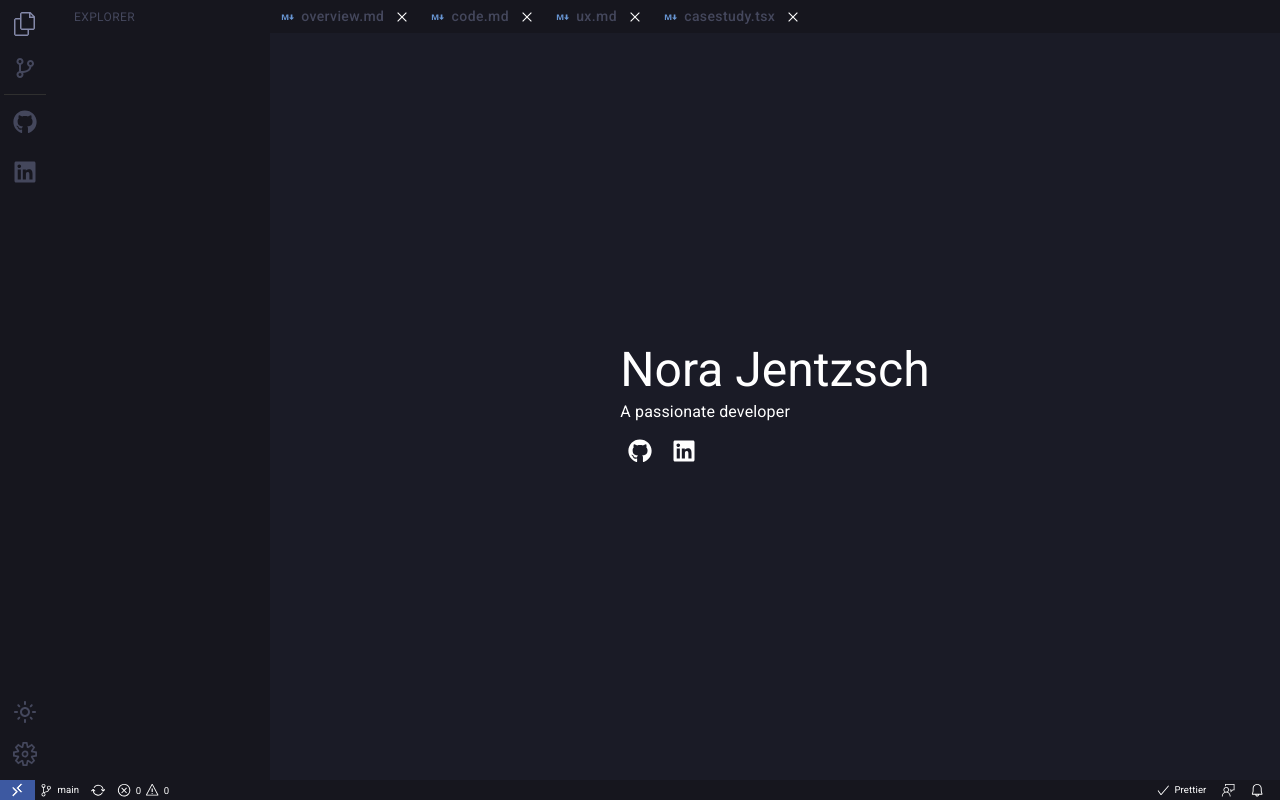
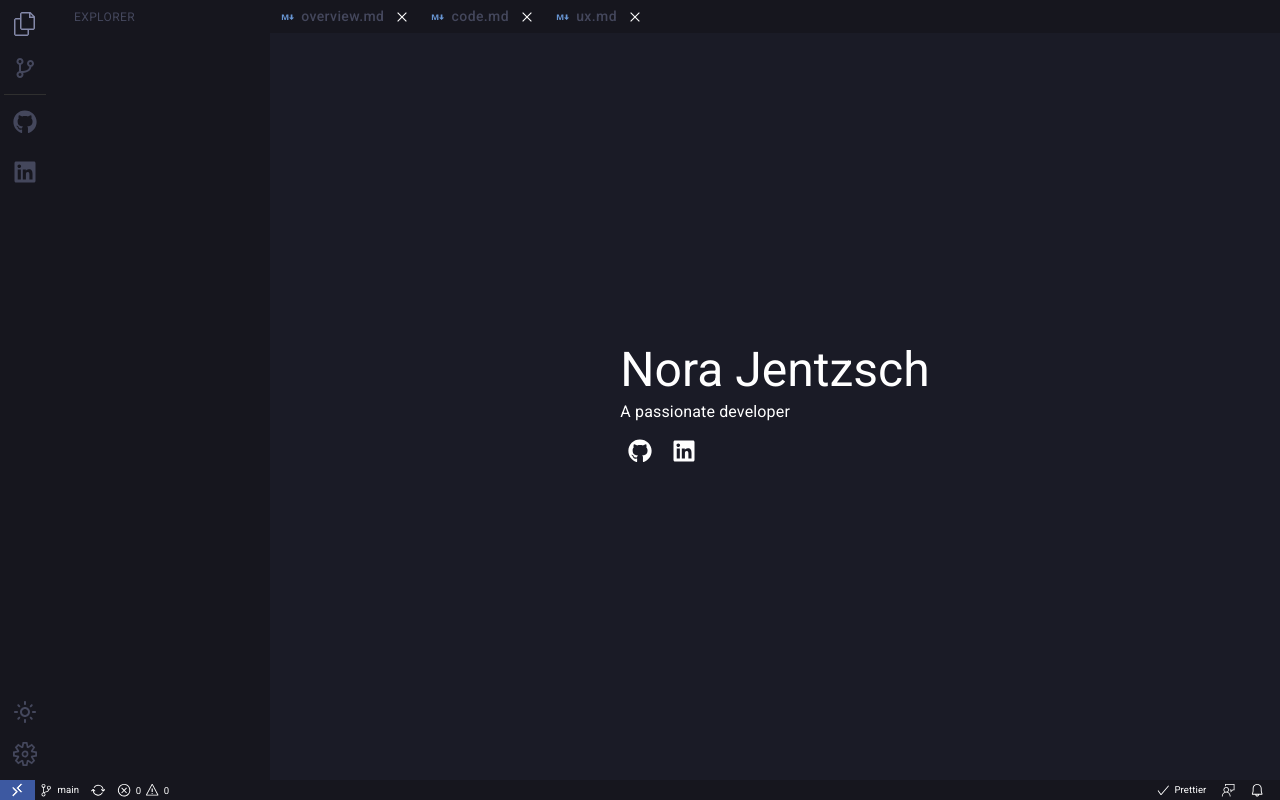
Before and after one commit to Hiekkan/hiekkan.github.io, a React (Create React App) app in the folder portfolio/: page / in a window 1280 px wide. Built offline with nearby package versions, Linux system fonts and the light colour scheme.

Commit message:
Add an improvement

```diff
--- a/portfolio/src/app/layout/App.tsx
+++ b/portfolio/src/app/layout/App.tsx
@@ -23,12 +23,14 @@ interface Page {
   index: number;
   name: string;
   route: string;
+  exclude: boolean;
 }
 
 function initVisiblePageIndexs(pages: Page[]) {
+  const filteredPages = pages.filter((x) => !x.exclude);
   const tabs = [];
-  for (let i = 0; i < pages.length; i++) {
-    const page = pages[i];
+  for (let i = 0; i < filteredPages.length; i++) {
+    const page = filteredPages[i];
     tabs.push(page.index);
   }
   return tabs;
--- a/portfolio/src/app/layout/AppButtons.tsx
+++ b/portfolio/src/app/layout/AppButtons.tsx
@@ -9,6 +9,7 @@ interface Props {
     index: number;
     name: string;
     route: string;
+    exclude: boolean;
   }[];
   selectedIndex: number;
   setSelectedIndex: React.Dispatch<React.SetStateAction<number>>;
@@ -29,7 +30,7 @@ export default function AppButtons({
 }: Props) {
   const navigate = useNavigate();
   const theme = useTheme();
-
+  const filteredPages = pages.filter((x) => !x.exclude);
   function renderButtonBgColor() {
     if (theme.palette.mode === "dark") {
       return "#16161e";
@@ -59,7 +60,7 @@ export default function AppButtons({
           display: "inline-block",
           borderBottom: renderBorderButton(index),
           alignItems: "center",
-          alignContent: "center"
+          alignContent: "center",
         }}
       >
         <Button
@@ -81,13 +82,13 @@ export default function AppButtons({
             color: renderButtonColor(index),
             "&.MuiButtonBase-root:hover": {
               color: theme.palette.mode === "dark" ? "#8388a8" : "#828594",
-              backgroundColor: renderButtonBgColor()
+              backgroundColor: renderButtonBgColor(),
             },
             transition: "none",
           }}
         >
           <Box
-            sx={{ color: "#6997d5", width: 20, height: 20, mr: 0.4, ml: -1}}
+            sx={{ color: "#6997d5", width: 20, height: 20, mr: 0.4, ml: -1 }}
           >
             <VscMarkdown />
           </Box>
@@ -135,14 +136,16 @@ export default function AppButtons({
           height: "3px",
         },
         "&::-webkit-scrollbar-thumb": {
-          backgroundColor: theme.palette.mode === "dark" ? "#535353" : "#8c8c8c",
+          backgroundColor:
+            theme.palette.mode === "dark" ? "#535353" : "#8c8c8c",
         },
         "&::-webkit-darkScrollbar-thumb": {
-          backgroundColor: theme.palette.mode === "dark" ? "#ffffff" : "#8c8c8c",
+          backgroundColor:
+            theme.palette.mode === "dark" ? "#ffffff" : "#8c8c8c",
         },
       }}
     >
-      {pages.map(({ index, name, route }) =>
+      {filteredPages.map(({ index, name, route }) =>
         renderPageButton(index, name, route)
       )}
     </Container>
--- a/portfolio/src/app/layout/AppTree.tsx
+++ b/portfolio/src/app/layout/AppTree.tsx
@@ -12,6 +12,7 @@ interface Page {
   index: number;
   name: string;
   route: string;
+  exclude: boolean;
 }
 
 interface Props {
@@ -19,6 +20,7 @@ interface Props {
     index: number;
     name: string;
     route: string;
+    exclude: boolean;
   }[];
   selectedIndex: number;
   setSelectedIndex: React.Dispatch<React.SetStateAction<number>>;
@@ -40,8 +42,8 @@ export default function AppTree({
   const navigate = useNavigate();
   let { pathname } = useLocation();
   const theme = useTheme();
-
-  const page: Page = pages.find((x) => x.route === pathname)!;
+  const filteredPages = pages.filter((x) => !x.exclude);
+  const page: Page = filteredPages.find((x) => x.route === pathname)!;
 
   useEffect(() => {
     if (page) {
@@ -53,13 +55,15 @@ export default function AppTree({
     if (theme.palette.mode === "dark") {
       return selectedIndex === index ? "#202330" : "#16161e";
     } else {
-      return selectedIndex === index ? "#d5d6db" : "#cbccd1"
+      return selectedIndex === index ? "#d5d6db" : "#cbccd1";
     }
   }
 
   function renderTreeItemColor(index: number) {
     if (theme.palette.mode === "dark") {
-      return selectedIndex === index && currentComponent === "tree" ? "#8388a8" : "#44475c";
+      return selectedIndex === index && currentComponent === "tree"
+        ? "#8388a8"
+        : "#44475c";
     } else {
       return selectedIndex === index ? "#4c505e" : "#828594";
     }
@@ -97,7 +101,8 @@ export default function AppTree({
         sx={{
           color: theme.palette.mode === "dark" ? "white" : "#4c505e",
           "&:hover": {
-            backgroundColor: theme.palette.mode === "dark" ? "#16161e" : "#cbccd1",
+            backgroundColor:
+              theme.palette.mode === "dark" ? "#16161e" : "#cbccd1",
           },
           "&& .MuiTreeItem-content .MuiTreeItem-label": {
             padding: 0,
@@ -119,7 +124,7 @@ export default function AppTree({
           },
         }}
       >
-        {pages.map(({ index, name, route }) => (
+        {filteredPages.map(({ index, name, route }) => (
           <TreeItem
             key={index}
             nodeId={index.toString()}
@@ -128,7 +133,8 @@ export default function AppTree({
               color: renderTreeItemColor(index),
               backgroundColor: renderTreeItemBgColor(index),
               "&:hover": {
-                background: theme.palette.mode === "dark" ? "#13131a" : "#cbccd1",
+                background:
+                  theme.palette.mode === "dark" ? "#13131a" : "#cbccd1",
               },
               "&& .Mui-selected": {
                 backgroundColor: renderTreeItemBgColor(index),
--- a/portfolio/src/app/pages/pages.ts
+++ b/portfolio/src/app/pages/pages.ts
@@ -1,6 +1,6 @@
 export const pages = [
-    { index: 0, name: 'overview.md', route: '/overview', type: 'md' },
-    { index: 1, name: 'code.md', route: '/code', type: 'md' },
-    { index: 2, name: 'ux.md', route: '/ux', type: 'md' },
-    { index: 3, name: 'casestudy.tsx', route: '/casestudy', type: 'tsx' }
+    { index: 0, name: 'overview.md', route: '/overview', type: 'md', exclude: false },
+    { index: 1, name: 'code.md', route: '/code', type: 'md', exclude: false },
+    { index: 2, name: 'ux.md', route: '/ux', type: 'md', exclude: false },
+    { index: 3, name: 'casestudy.tsx', route: '/casestudy', type: 'tsx', exclude: true },
 ]
```
